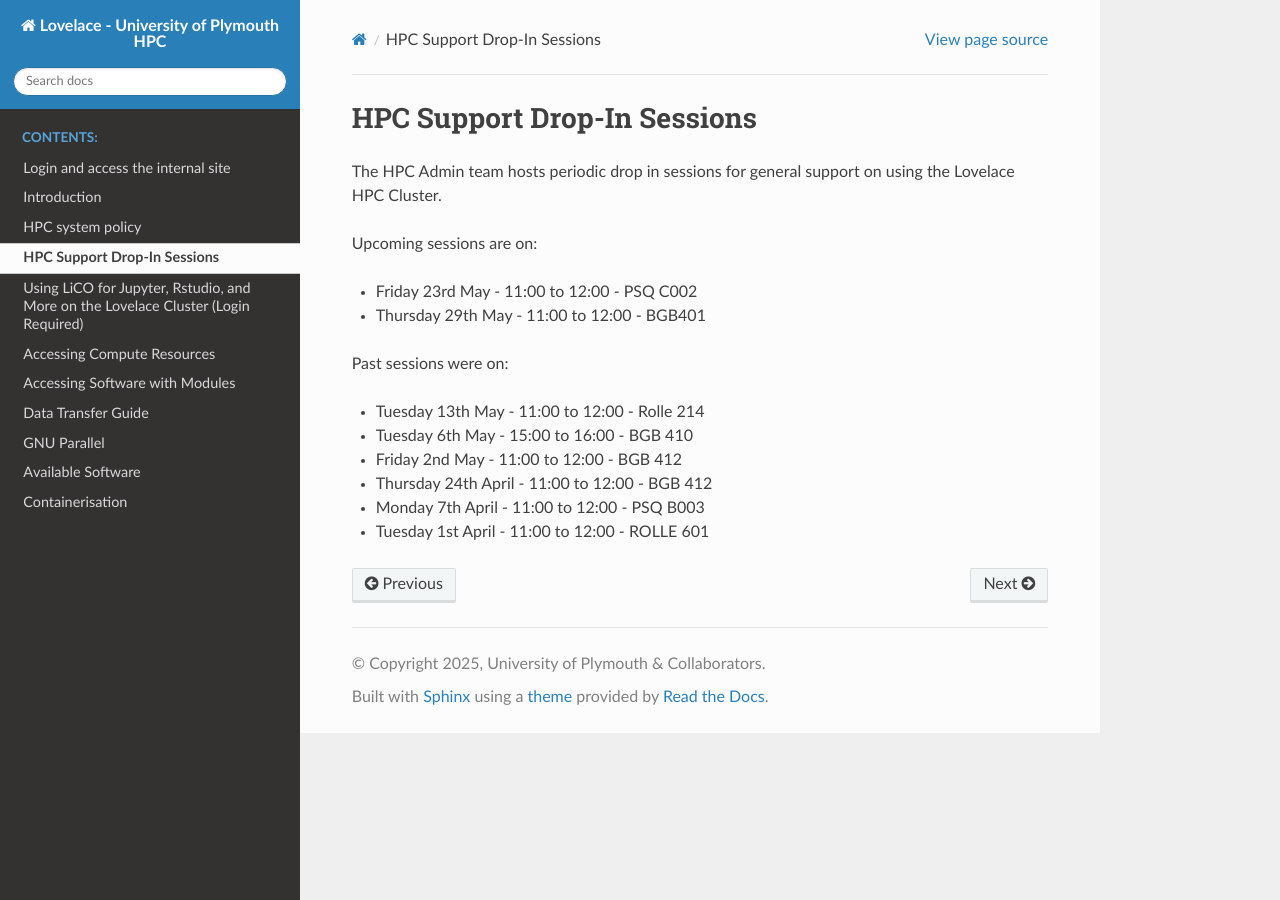
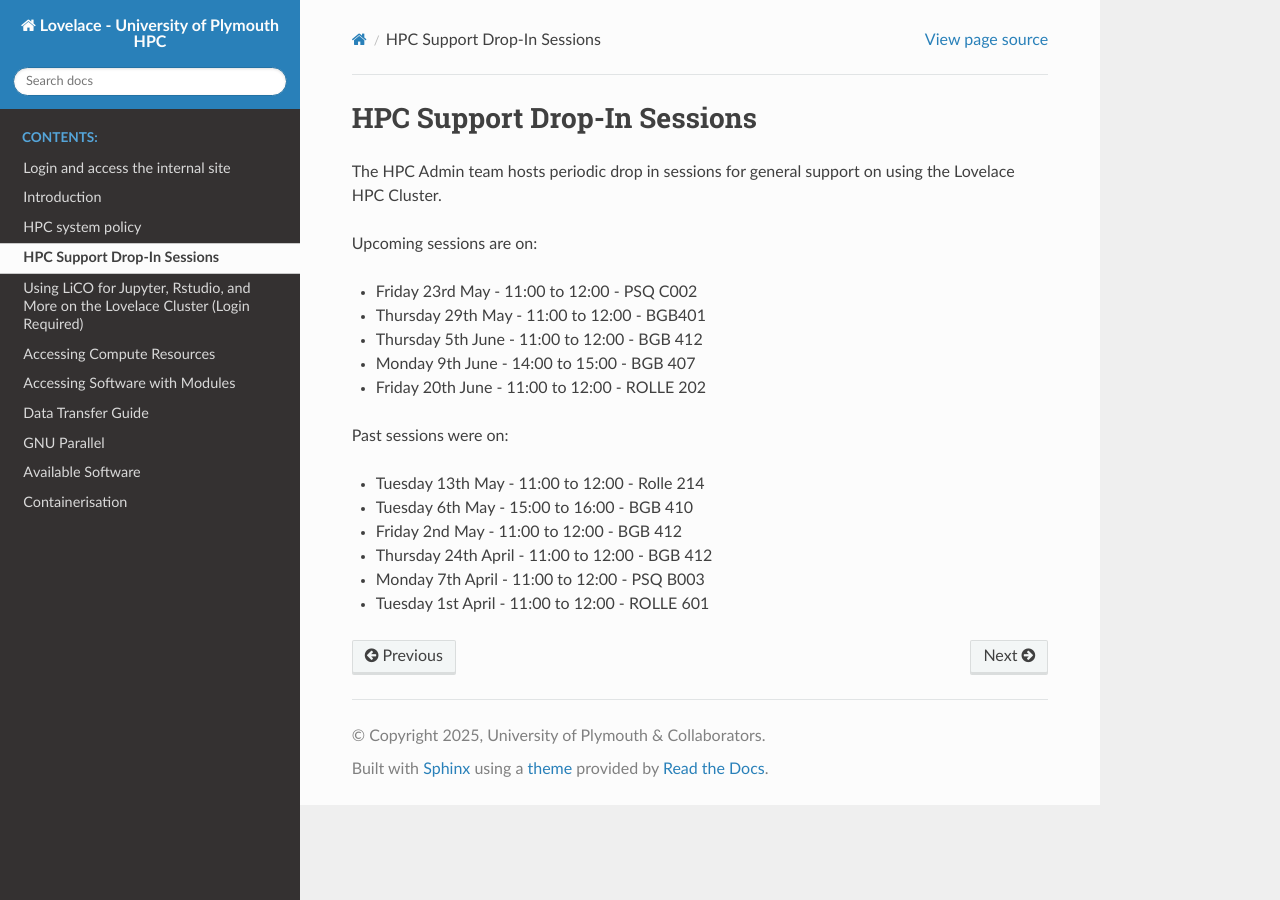
Before and after one commit to AbhinavPraveen/UoP-HPC-Docs, a Sphinx documentation site: the page built from source/user-guide/dropin.rst, in a window 1280 px wide. Built offline with Sphinx 7.4.7 and the Read the Docs theme 3.1.0, drawn with Linux system fonts in a browser that asks for light colours.

Commit message:
Add new dropin dates

```diff
--- a/source/user-guide/dropin.rst
+++ b/source/user-guide/dropin.rst
@@ -9,6 +9,9 @@ Upcoming sessions are on:
 
 * Friday 23rd May - 11:00 to 12:00 - PSQ C002
 * Thursday 29th May - 11:00 to 12:00 - BGB401
+* Thursday 5th June - 11:00 to 12:00 - BGB 412
+* Monday 9th June - 14:00 to 15:00 - BGB 407
+* Friday 20th June - 11:00 to 12:00 - ROLLE 202
 
 Past sessions were on:
 
```
